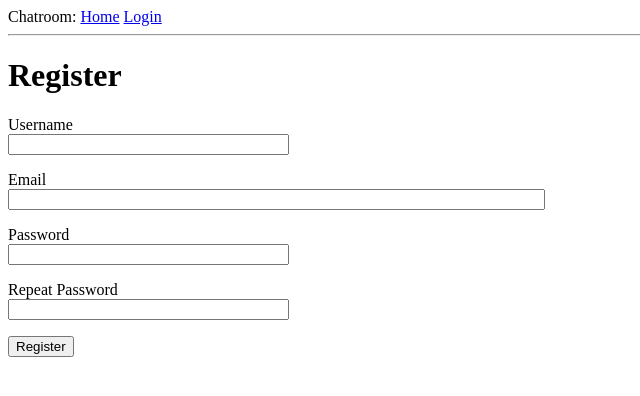
After one commit to wtraceback/Chatroom, a Flask app: page /register in a window 1280 px wide. The commit adds this page. Shown: the top 396 px of the page, without its empty margins (0-640 px from the left). Run offline with Flask 2, Linux system fonts and the light colour scheme.

Commit message:
用户注册画面

```diff
--- a/app/forms.py
+++ b/app/forms.py
@@ -1,10 +1,29 @@
 from flask_wtf import FlaskForm
 from wtforms import StringField, PasswordField, BooleanField, SubmitField
-from wtforms.validators import DataRequired
+from wtforms.validators import DataRequired, Length, Email, EqualTo, ValidationError
+from app.models import User
 
 
 class LoginForm(FlaskForm):
     username = StringField('Username', validators=[DataRequired()])
-    password = StringField('Password', validators=[DataRequired()])
+    password = PasswordField('Password', validators=[DataRequired()])
     remember_me = BooleanField('Remember me')
     submit = SubmitField('Sign In')
+
+
+class RegistrationForm(FlaskForm):
+    username = StringField('Username', validators=[DataRequired(), Length(1, 32)])
+    email = StringField('Email', validators=[DataRequired(), Email(), Length(1, 64)])
+    password = PasswordField('Password', validators=[DataRequired(), Length(min=6)])
+    password2 = PasswordField('Repeat Password', validators=[DataRequired(), EqualTo('password')])
+    submit = SubmitField('Register')
+
+    def validate_username(self, username):
+        user = User.query.filter_by(username=username.data).first()
+        if user is not None:
+            raise ValidationError('Please use a different username.')
+
+    def validate_email(self, email):
+        user = User.query.filter_by(email=email.data).first()
+        if user is not None:
+            raise ValidationError('Please use a different email address.')
--- a/app/routes.py
+++ b/app/routes.py
@@ -1,8 +1,8 @@
 from flask import render_template, redirect, flash, url_for, request
 from flask_login import current_user, login_user, logout_user, login_required
 from werkzeug.urls import url_parse
-from app import app
-from app.forms import LoginForm
+from app import app, db
+from app.forms import LoginForm, RegistrationForm
 from app.models import User
 
 
@@ -43,3 +43,24 @@ def login():
 def logout():
     logout_user()
     return redirect(url_for('index'))
+
+
+@app.route('/register', methods=['GET', 'POST'])
+def register():
+    if current_user.is_authenticated:
+        return redirect(url_for('index'))
+
+    form = RegistrationForm()
+    if form.validate_on_submit():
+        username = form.username.data
+        email = form.email.data
+        password = form.password.data
+
+        user = User(username=username, email=email)
+        user.set_password(password)
+        db.session.add(user)
+        db.session.commit()
+        flash('Congratulations, you are now a registered user!')
+        return redirect(url_for('login'))
+
+    return render_template('register.html', title='Register', form=form)
--- /dev/null
+++ b/app/templates/register.html
@@ -0,0 +1,52 @@
+{% extends "base.html" %}
+
+{% block content %}
+    <h1>Register</h1>
+    <form action="" method="post">
+        {{ form.hidden_tag() }}
+
+        <p>
+            {{ form.username.label }}<br>
+            {{ form.username(size=32) }}<br>
+            {% for error in form.username.errors %}
+                <span style="color: red;">
+                    [{{ error }}]
+                </span>
+            {% endfor %}
+        </p>
+
+        <p>
+            {{ form.email.label }}<br>
+            {{ form.email(size=64) }}<br>
+            {% for error in form.email.errors %}
+                <span style="color: red;">
+                    [{{ error }}]
+                </span>
+            {% endfor %}
+        </p>
+
+        <p>
+            {{ form.password.label }}<br>
+            {{ form.password(size=32) }}<br>
+            {% for error in form.password.errors %}
+                <span style="color: red;">
+                    [{{ error }}]
+                </span>
+            {% endfor %}
+        </p>
+
+        <p>
+            {{ form.password2.label }}<br>
+            {{ form.password2(size=32) }}<br>
+            {% for error in form.password2.errors %}
+                <span style="color: red;">
+                    [{{ error }}]
+                </span>
+            {% endfor %}
+        </p>
+
+        <p>
+            {{ form.submit() }}
+        </p>
+    </form>
+{% endblock %}
```
Also changed, not shown: app/templates/login.html (+9 -2 lines).
